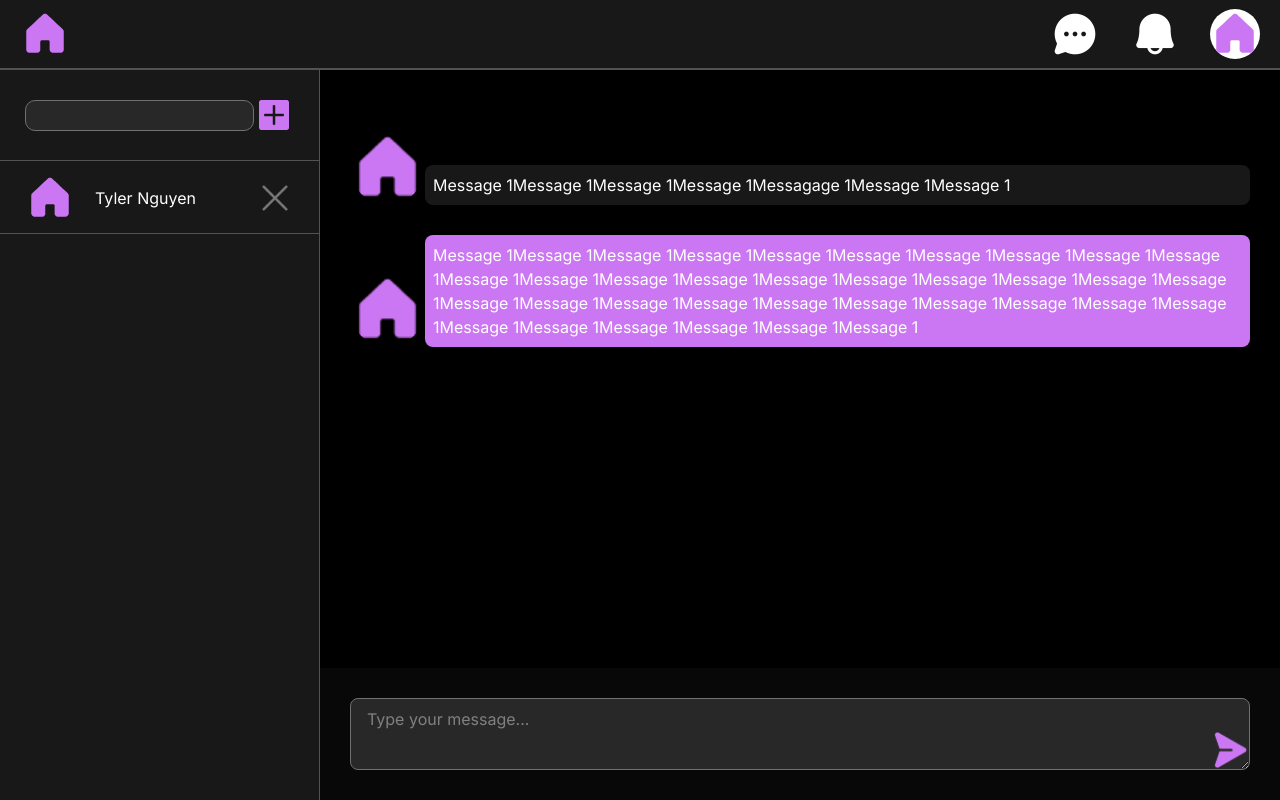
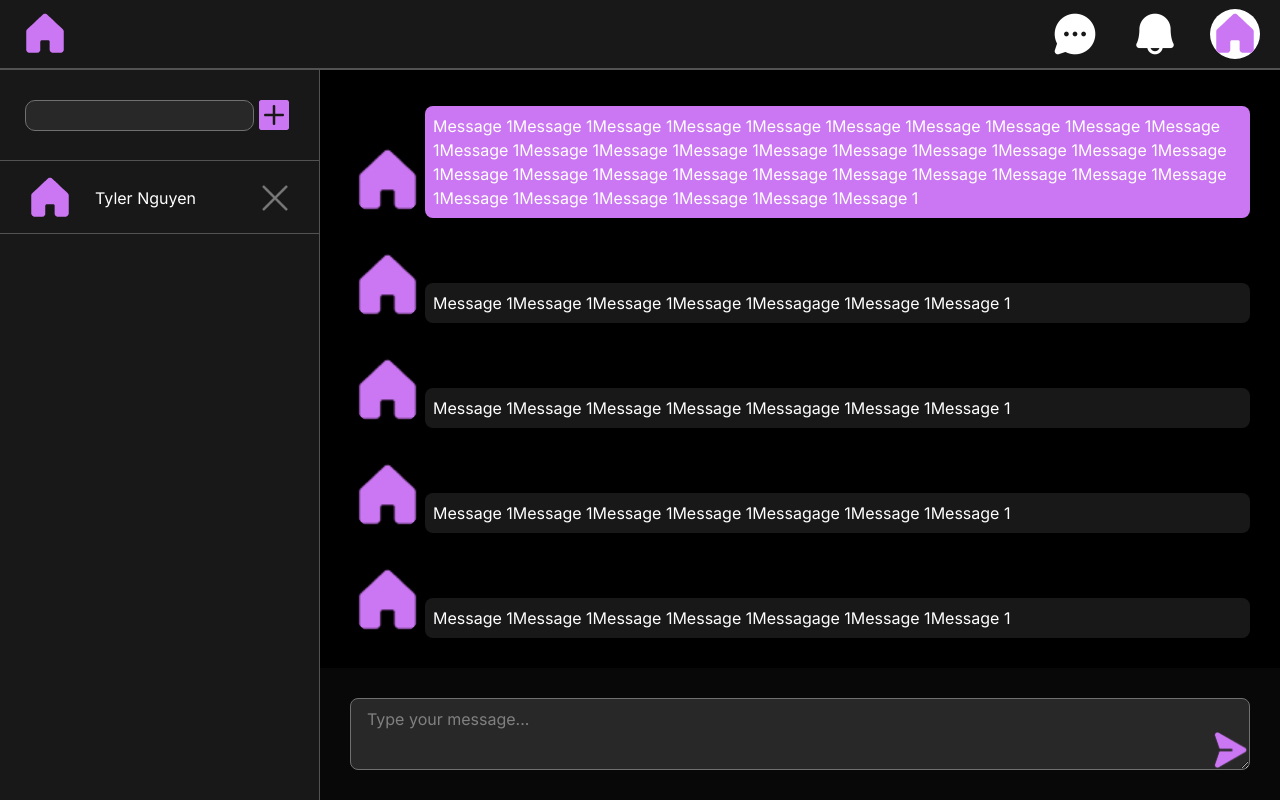
Before and after one commit to MarcosRodriguez03/task-hub-fullstack, a Next.js app: page /pages/MessagePage in a window 1280 px wide. Built offline with nearby package versions, Linux system fonts and the light colour scheme; no server answers.

Commit message:
updated login page

```diff
--- a/src/app/page.tsx
+++ b/src/app/page.tsx
@@ -140,12 +140,12 @@ export default function Home() {
 
 
 
-            <div
+            <button
               onClick={handleSubmit}
 
-              className="bg-[#CB76F2] hover:bg-[#d186f3] cursor-pointer rounded-[10px] h-[70px] flex items-center justify-center mb-[50px]">
+              className="w-full bg-[#CB76F2] hover:bg-[#d186f3] cursor-pointer rounded-[10px] h-[70px] flex items-center justify-center mb-[50px]">
               <p className="text-[24px] lg:text-[34px]  text-white">{switchBool ? "Create account" : "Login"}</p>
-            </div>
+            </button>
 
             <div className="flex justify-center" >
               <span className="lg:flex text-center text-white text-[20px] lg:text-[24px] ">
--- a/src/app/pages/MessagePage/page.tsx
+++ b/src/app/pages/MessagePage/page.tsx
@@ -1,6 +1,6 @@
 "use client";
 import NavBarComponent from "@/app/components/NavBarComponent";
-import React, { useEffect, useState } from "react";
+import React, { useEffect, useState, useRef } from "react";
 import homeLogo from "@/assets/homelogo.png";
 import NotificationBoxComponent from "@/app/components/NotificationBoxComponent";
 import plusFill from "@/assets/plusFill.png";
@@ -18,6 +18,8 @@ const MessagePage = () => {
     const [addCol, setAddCol] = useState("hidden")
     const [hideTop, setHideTop] = useState("block lg:hidden")
     const [topHeight, setTopHeight] = useState(" hidden")
+
+    const messageRef = useRef<HTMLDivElement>(null);
 
 
     const handleOpen = () => {
@@ -56,6 +58,13 @@ const MessagePage = () => {
             console.log(info);
         }
         populateData()
+
+        if(messageRef.current){
+            messageRef.current.scrollIntoView({
+                block: 'end',
+                behavior: 'smooth'
+            });
+        }
 
         // const handleClickOutside = () => {
         //     if(toggleNotifications == "hidden lg:block"){
@@ -163,7 +172,7 @@ const MessagePage = () => {
 
                             <div className="bg-black overflow-auto flex-1">
 
-                                <div className="flex flex-col-reverse p-[15px] lg:p-[30px]">
+                                <div ref={messageRef} className="flex flex-col p-[15px] lg:p-[30px]">
 
                                     <div className="flex items-end mt-[30px]">
                                         <Image alt="pfp" src={homeLogo} className="rounded-[50px] w-[40px] h-[40px] lg:w-[75px] lg:h-[75px]" />
@@ -174,6 +183,19 @@ const MessagePage = () => {
                                         <Image alt="pfp" src={homeLogo} className="rounded-[50px] w-[40px] h-[40px] lg:w-[75px] lg:h-[75px]" />
                                         <div className="bg-[#181818] text-white h-full p-2 rounded-lg w-full">Message 1Message 1Message 1Message 1Messagage 1Message 1Message 1</div>
                                     </div>
+                                    <div className="flex items-end mt-[30px] ">
+                                        <Image alt="pfp" src={homeLogo} className="rounded-[50px] w-[40px] h-[40px] lg:w-[75px] lg:h-[75px]" />
+                                        <div className="bg-[#181818] text-white h-full p-2 rounded-lg w-full">Message 1Message 1Message 1Message 1Messagage 1Message 1Message 1</div>
+                                    </div>
+                                    <div className="flex items-end mt-[30px] ">
+                                        <Image alt="pfp" src={homeLogo} className="rounded-[50px] w-[40px] h-[40px] lg:w-[75px] lg:h-[75px]" />
+                                        <div className="bg-[#181818] text-white h-full p-2 rounded-lg w-full">Message 1Message 1Message 1Message 1Messagage 1Message 1Message 1</div>
+                                    </div>
+                                    <div className="flex items-end mt-[30px] ">
+                                        <Image alt="pfp" src={homeLogo} className="rounded-[50px] w-[40px] h-[40px] lg:w-[75px] lg:h-[75px]" />
+                                        <div className="bg-[#181818] text-white h-full p-2 rounded-lg w-full">Message 1Message 1Message 1Message 1Messagage 1Message 1Message 1</div>
+                                    </div>
+
 
 
                                     {/*  tyler */}
```
